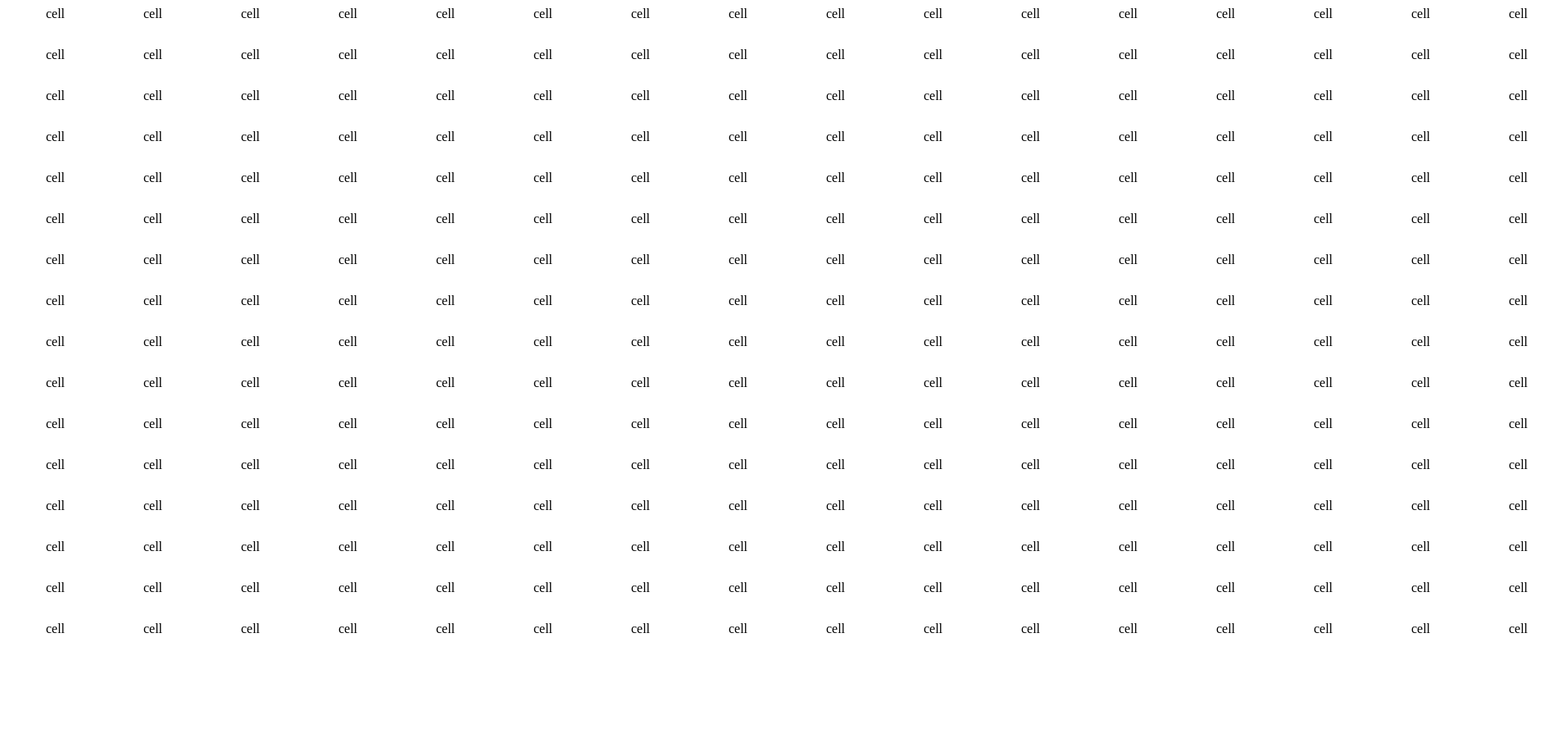
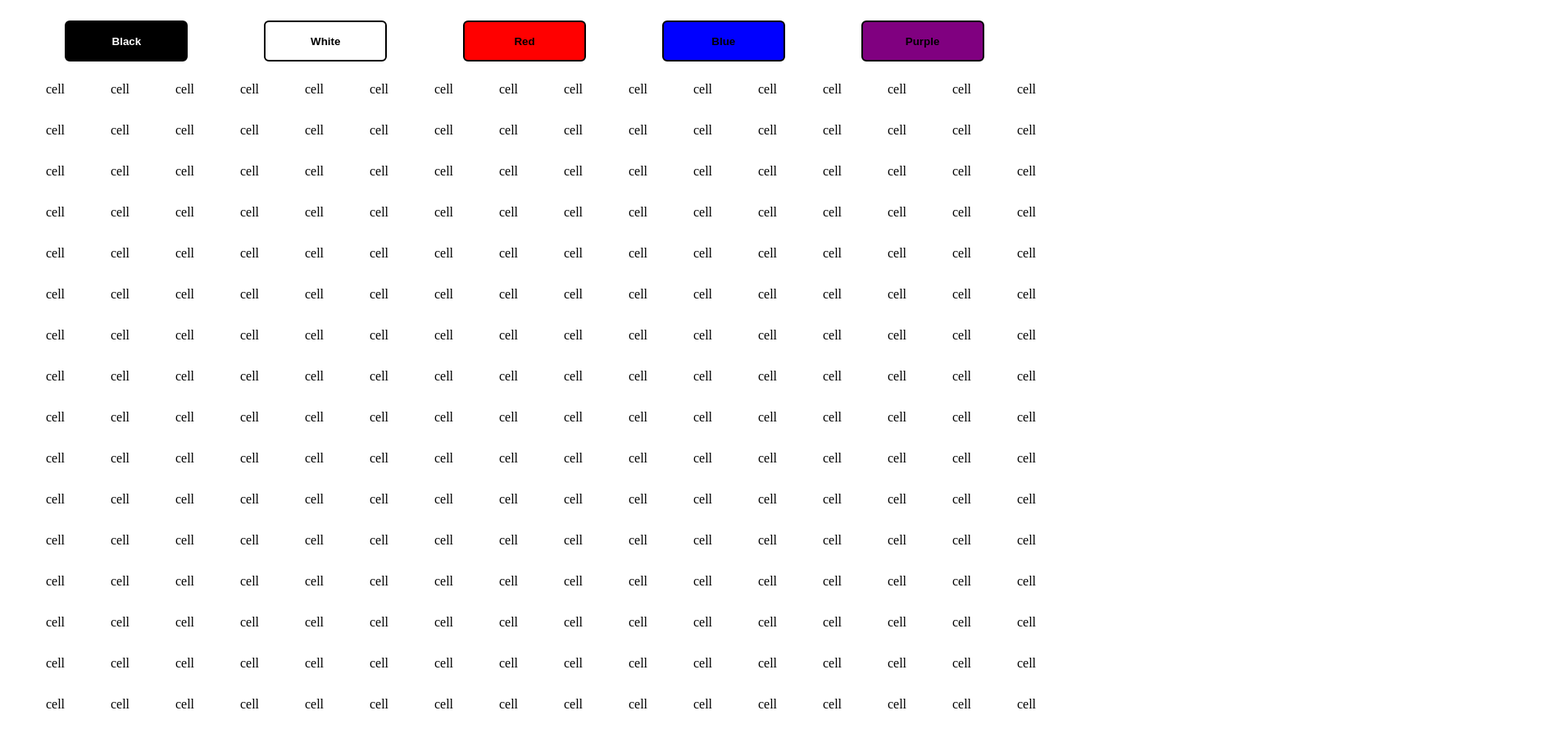
Before and after one commit to Antonioplatypus/EtchASketch, a plain HTML site: page index.html in a window 1280 px wide. Shown: the whole page at 82% size, 1912 px wide, since content can reach past the window. Before the commit the page ends 816 px from the top, so only its background shows below. Drawn offline with Linux system fonts and the light colour scheme.

Commit message:
Add 5 colors

```diff
--- a/index.html
+++ b/index.html
@@ -4,12 +4,16 @@
     <meta charset="UTF-8">
     <meta name="viewport" content="width=device-width, initial-scale=1.0">
     <title>Etch-A-Sketch</title>
-    <script defer src="myjavascript.js"></script>
+    <script src="myjavascript.js" defer></script>
     <link rel="stylesheet" href="style.css">
 </head>
 <body>
     <div class="container">
-
+        <button id="colorBlack">Black</button>
+        <button id="colorWhite">White</button>
+        <button id="colorRed">Red</button>
+        <button id="colorBlue">Blue</button>
+        <button id="colorPurple">Purple</button>
     </div>
 </body>
 </html>
--- a/myjavascript.js
+++ b/myjavascript.js
@@ -1,5 +1,6 @@
 var columns = 16;
 var rows = 16;
+var colorUsed = "black";
 
 var grid = document.createElement('div');            // creates grid
 grid.className = 'grid';
@@ -17,5 +18,12 @@ for (var i = 0; i < columns; ++i) {
 document.body.appendChild(grid);
 
 grid.addEventListener("mouseover", (event) => {
-    event.target.style.backgroundColor = "purple";
+    event.target.style.backgroundColor = colorUsed;
   });
+
+
+document.getElementById("colorBlack").addEventListener("click", (event) => { colorUsed = "black"; });
+document.getElementById("colorRed").addEventListener("click", (event) => { colorUsed = "red"; });
+document.getElementById("colorWhite").addEventListener("click", (event) => { colorUsed = "white"; });
+document.getElementById("colorBlue").addEventListener("click", (event) => { colorUsed = "blue"; });
+document.getElementById("colorPurple").addEventListener("click", (event) => { colorUsed = "purple"; });
--- a/style.css
+++ b/style.css
@@ -1,9 +1,22 @@
 .grid {display: flex;}
 
-.column { flex:1;}
+.column { flex:1; width:0px; height:0px;}
 
 .cell {
     width: 119px;
     height: 50px;
     text-align: center;
 }
+
+.container {
+    display: flex;
+    align-items: center;
+    justify-content: space-around;
+    margin: 25px;
+}
+
+button {
+     width: 150px; height: 50px; border-style: solid; border-color:black; border-radius: 6px; font-weight: 700;
+}
+
+#colorBlack { background-color: black; color: white;} #colorWhite {background-color: white; color:black;} #colorRed {background-color: red; color: black;} #colorBlue {background-color: blue; color: black;} #colorPurple{background-color: purple; color: black;}
```
